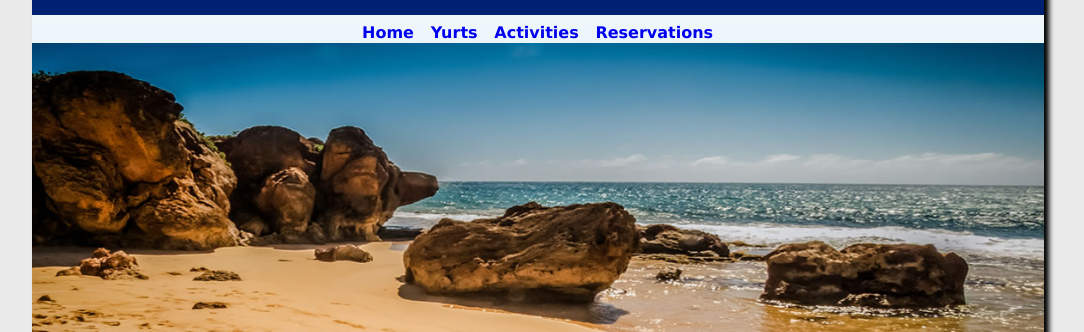
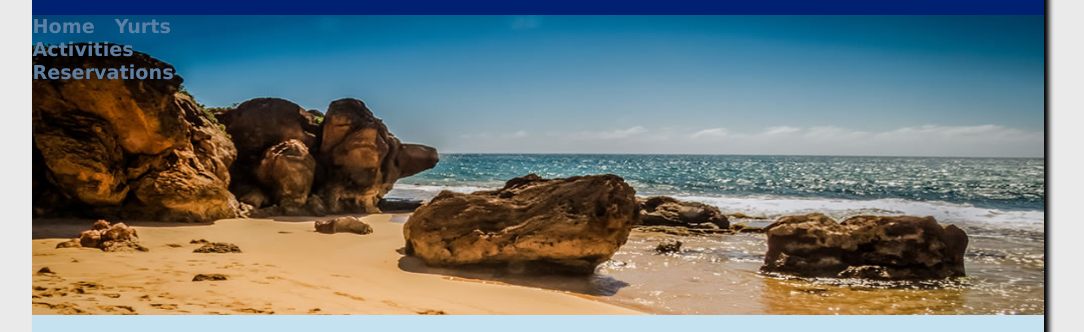
Before and after one commit to MakaylaWray/The-Pacific-Trails-Resort-Webpage, a plain HTML site: page index.html in a window 1280 px wide. Shown: the part 137-469 px from the top of the page, without its empty margins (102-1186 px from the left). Drawn offline with Linux system fonts and the light colour scheme.

Commit message:
Add CSS psudeoclass to navigation links

```diff
--- a/pacific.css
+++ b/pacific.css
@@ -29,11 +29,24 @@ nav{
     padding-top: .5em;
     padding-right: .05em;
     padding-bottom: .05em;
-    text-align: center;
+    float: left;
+    width: 160px;
+    padding: 0;
+    font-size: 1.2em;
 }
 nav a {
     text-decoration: none;
 }
+nav a:link{
+    color: #5C7FA3;
+}
+nav a:visited{
+    color: #344873;
+}
+nav a:hover{
+    color: #A52A2A;
+}
+
 h2{
     color: #1976D2;
     font-family: Georgia, sans-serif;
```
